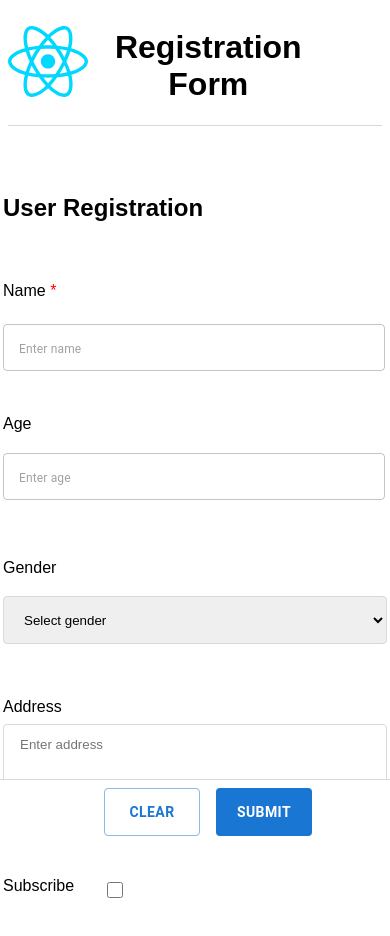
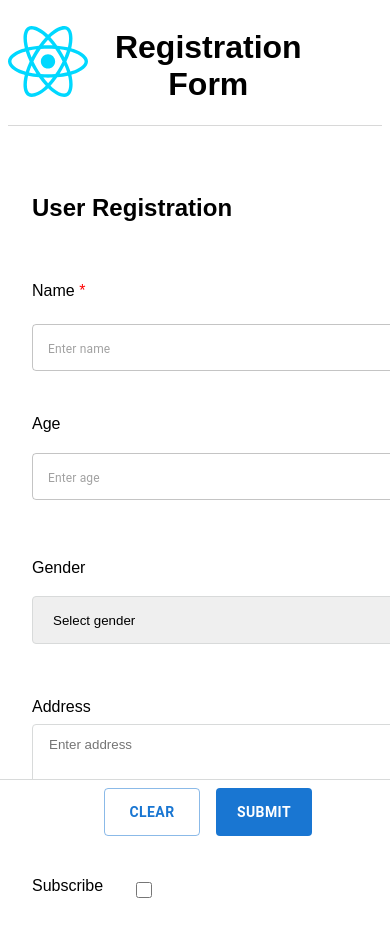
Before and after one commit to amritachoudhury/user-registration-form, a React (Vite) app: page /register-new-user in a window 390 px wide. Shown: the top 936 px of the page. Built offline with nearby package versions, Linux system fonts and the light colour scheme; some icons are missing; a web font is replaced by a local one.

Commit message:
style: change breakpoints

```diff
--- a/index.scss
+++ b/index.scss
@@ -12,9 +12,14 @@ body {
 
 form {
   align-items: center;
-  margin-top: 48px;
+  margin: 48px 0;
   display: flex;
   flex-direction: column;
+
+  @media screen and (max-width: 767px) {
+    width: fit-content;
+  }
+
 }
 
 label {
--- a/src/user-registration/user-registration-form.scss
+++ b/src/user-registration/user-registration-form.scss
@@ -1,9 +1,12 @@
 .scrollable-container {
   height: fit-content;
   overflow: auto;
+  @media screen and (min-width: 1530px) {
+    margin-right: 150px;
+  }
   @media screen and (max-width: 767.99px) {
     min-height: calc(100vh - 60px);
-    padding: 0 !important;
+    padding: 0 24px !important;
   }
 }
 
@@ -13,6 +16,10 @@
   gap: 24px;
   padding: 0 40px;
   display: flex;
+
+  @media screen and (max-width: 767.99px) {
+    padding: 0;
+  }
 }
 
 .form-field-container {
```
